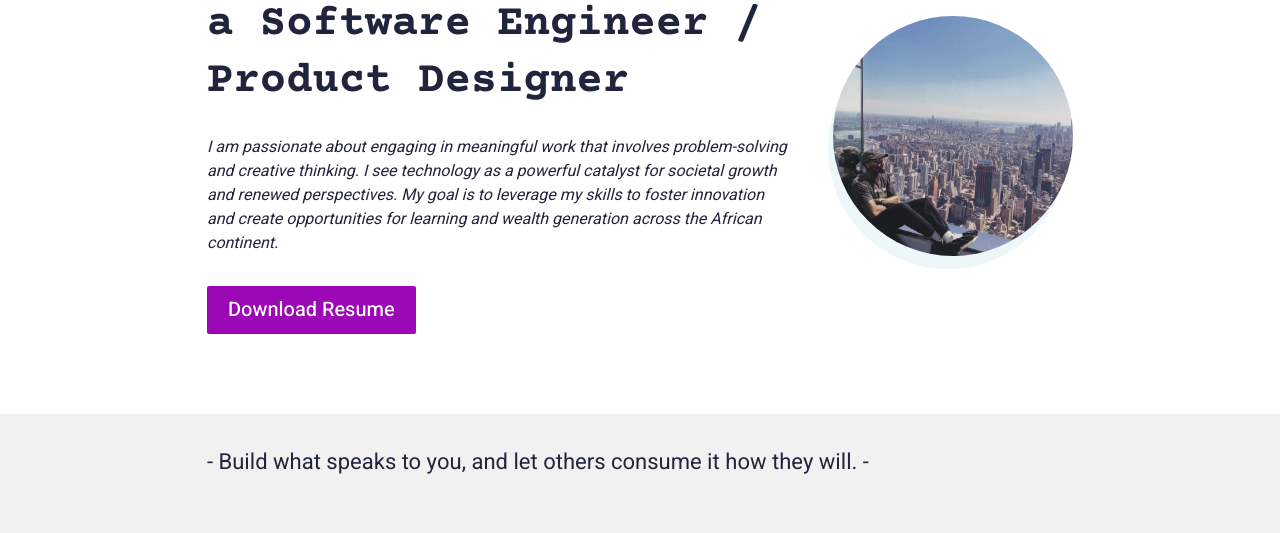
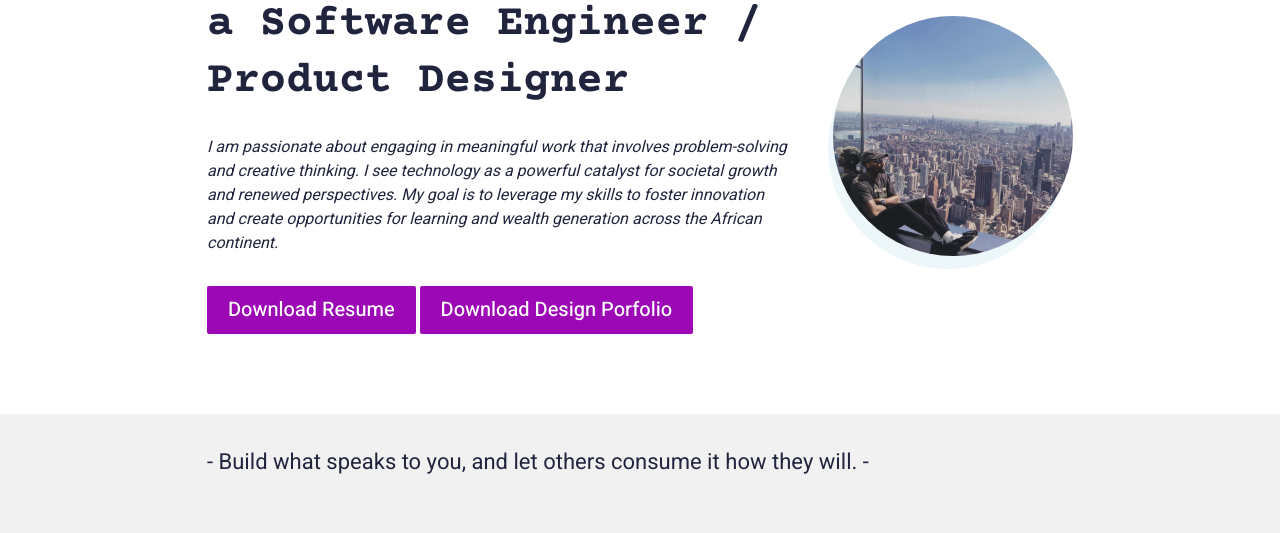
Before and after one commit to Kudzmat/myworld, a Django app: page / in a window 1280 px wide. Shown: the part 241-774 px from the top of the page. Run offline with Django 4.2, Linux system fonts and the light colour scheme; data comes from the database, SQL or seed files in the repository; some libraries are stand-ins or nearby versions.

Commit message:
Update index.html
added download design portfolio button

```diff
--- a/myWorldSite/main/templates/main/index.html
+++ b/myWorldSite/main/templates/main/index.html
@@ -48,6 +48,7 @@ Start Content
               <div class="row">
                 <div class="col-auto">
                   <a download href="{{me.userprofile.cv.url}}" class="btn btnPrimary">Download Resume</a>
+                  <a download href="{{me.userprofile.design.url}}" class="btn btnPrimary">Download Design Porfolio</a>
                 </div>
               </div>
             </div>
```
